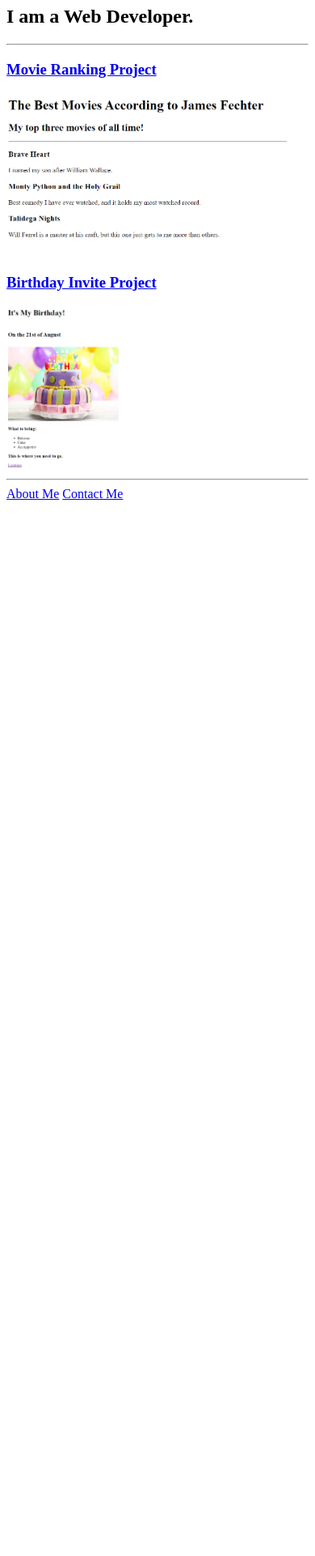
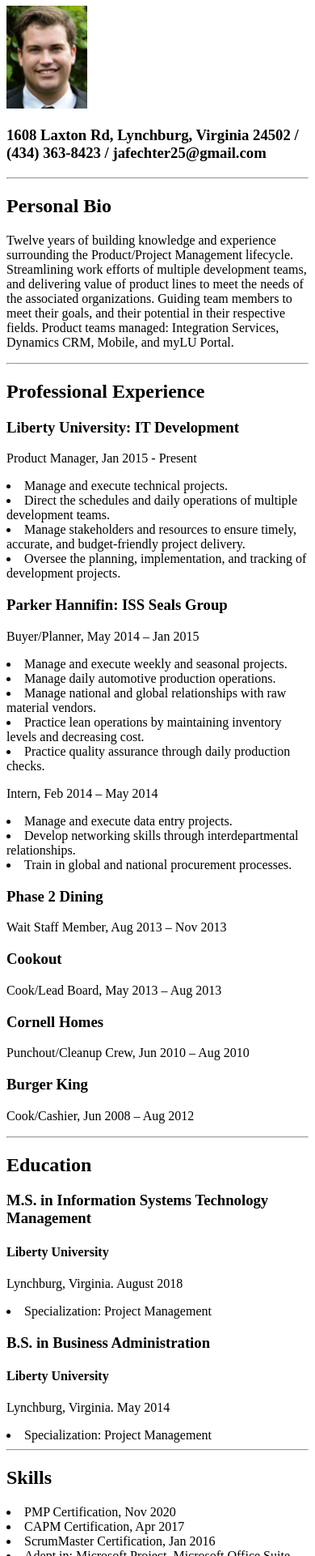
Before and after one commit to jafecther/html-portfolio, a plain HTML site: page index.html in a window 390 px wide. Shown: the part 73-1994 px from the top of the page at 81% size. Before the commit the page ends 844 px from the top, so only its background shows below. Drawn offline with Linux system fonts and the light colour scheme.

Commit message:
Add files via upload

```diff
--- a/index.html
+++ b/index.html
@@ -1,43 +1,103 @@
-<!-- TODO 1: Create the HTML Boilerplate -->
 <!DOCTYPE html>
 <html lang="en">
   <head>
     <meta charset="UTF-8" />
     <meta name="viewport" content="width=device-width, initial-scale=1.0" />
-    <title>James's Portfolio</title>
+    <title>James Fechter's Resume</title>
   </head>
   <body>
-    <h1>My name is James Fechter.</h1>
-    <h2>I am a Web Developer.</h2>
+    <h1>James A. Fechter</h1><img src="./assets/images/James Fechter Resume Shot.png" width="100"></img>
+    <h3>
+      1608 Laxton Rd, Lynchburg, Virginia 24502 / (434) 363-8423 /
+      jafechter25@gmail.com
+    </h3>
+
     <hr />
-    <h3><a href="./public/movie-ranking.html">Movie Ranking Project</a></h3>
-    <img
-      src="./assets/images/Movie Ranking_James Fechter.png"
-      height="200"
-      alt="movie ranking project preview"
-    />
-    <h3><a href="./public/birthday-invite.html">Birthday Invite Project</a></h3>
-    <img
-      src="./assets/images/Birthday Invite_James Fechter.png"
-      height="200"
-      alt="birthday invite project preview"
-    />
+    <h2>Personal Bio</h2>
+    <p>
+      Twelve years of building knowledge and experience surrounding the
+      Product/Project Management lifecycle. Streamlining work efforts of
+      multiple development teams, and delivering value of product lines to meet
+      the needs of the associated organizations. Guiding team members to meet
+      their goals, and their potential in their respective fields. Product teams
+      managed: Integration Services, Dynamics CRM, Mobile, and myLU Portal.
+    </p>
     <hr />
-    <a href="./public/about.html">About Me</a>
-    <a href="./public/contact.html">Contact Me</a>
+    <h2>Professional Experience</h2>
+    <h3>Liberty University: IT Development</h3>
+    <p>Product Manager, Jan 2015 - Present</p>
+    <hl>
+      <li>Manage and execute technical projects.</li>
+      <li>
+        Direct the schedules and daily operations of multiple development teams.
+      </li>
+      <li>
+        Manage stakeholders and resources to ensure timely, accurate, and
+        budget-friendly project delivery.
+      </li>
+      <li>
+        Oversee the planning, implementation, and tracking of development
+        projects.
+      </li>
+    </hl>
+    <h3>Parker Hannifin: ISS Seals Group</h3>
+    <p>Buyer/Planner, May 2014 – Jan 2015</p>
+    <hl>
+      <li>Manage and execute weekly and seasonal projects.</li>
+      <li>Manage daily automotive production operations.</li>
+      <li>
+        Manage national and global relationships with raw material vendors.
+      </li>
+      <li>
+        Practice lean operations by maintaining inventory levels and decreasing
+        cost.
+      </li>
+      <li>Practice quality assurance through daily production checks.</li>
+    </hl>
+    <p>Intern, Feb 2014 – May 2014</p>
+    <hl>
+      <li>Manage and execute data entry projects.</li>
+      <li>
+        Develop networking skills through interdepartmental relationships.
+      </li>
+      <li>Train in global and national procurement processes.</li>
+    </hl>
+    <h3>Phase 2 Dining</h3>
+    <p>Wait Staff Member, Aug 2013 – Nov 2013</p>
+    <h3>Cookout</h3>
+    <p>Cook/Lead Board, May 2013 – Aug 2013</p>
+    <h3>Cornell Homes</h3>
+    <p>Punchout/Cleanup Crew, Jun 2010 – Aug 2010</p>
+    <h3>Burger King</h3>
+    <p>Cook/Cashier, Jun 2008 – Aug 2012</p>
+    <hr />
+    <h2>Education</h2>
+    <h3>M.S. in Information Systems Technology Management</h3>
+    <h4>Liberty University</h4>
+    <p>Lynchburg, Virginia. August 2018</p>
+    <hl>
+      <li>Specialization: Project Management</li>
+    </hl>
+    <h3>B.S. in Business Administration</h3>
+    <h4>Liberty University</h4>
+    <p>Lynchburg, Virginia. May 2014</p>
+    <hl>
+      <li>Specialization: Project Management</li>
+    </hl>
+    <hr />
+    <h2>Skills</h2>
+    <hl>
+      <li>PMP Certification, Nov 2020</li>
+      <li>CAPM Certification, Apr 2017</li>
+      <li>ScrumMaster Certification, Jan 2016</li>
+      <li>
+        Adept in: Microsoft Project, Microsoft Office Suite, Service Now, Jira,
+        Confluence
+      </li>
+      <li>
+        Familiar with: Microsoft Access, Java, HTML, CSS, JavaScript, SQL,
+        Postman, Google Analytics, Microsoft CRM, Azure, VS Code
+      </li>
+    </hl>
   </body>
 </html>
-
-<!-- TODO 2: Add Your previous projects' HTML into the public folder -->
-
-<!-- TODO 3: Take screenshots of your project previews and add the images to the images folder -->
-
-<!-- TODO 4: Add titles/subtitles etc. -->
-
-<!-- TODO 5: Add a link to the project pages -->
-
-<!-- TODO 6: Add images to show the project previews
-HINT for TODO 6: You can use the height attribute set to 200 to make the image smaller:
-https://developer.mozilla.org/en-US/docs/Web/HTML/Element/img#attr-height -->
-
-<!-- TODO 7: Add the Contact Me and About Me page links -->
```
Also changed, not shown: assets/images/James Fechter Resume Shot.png (added).
